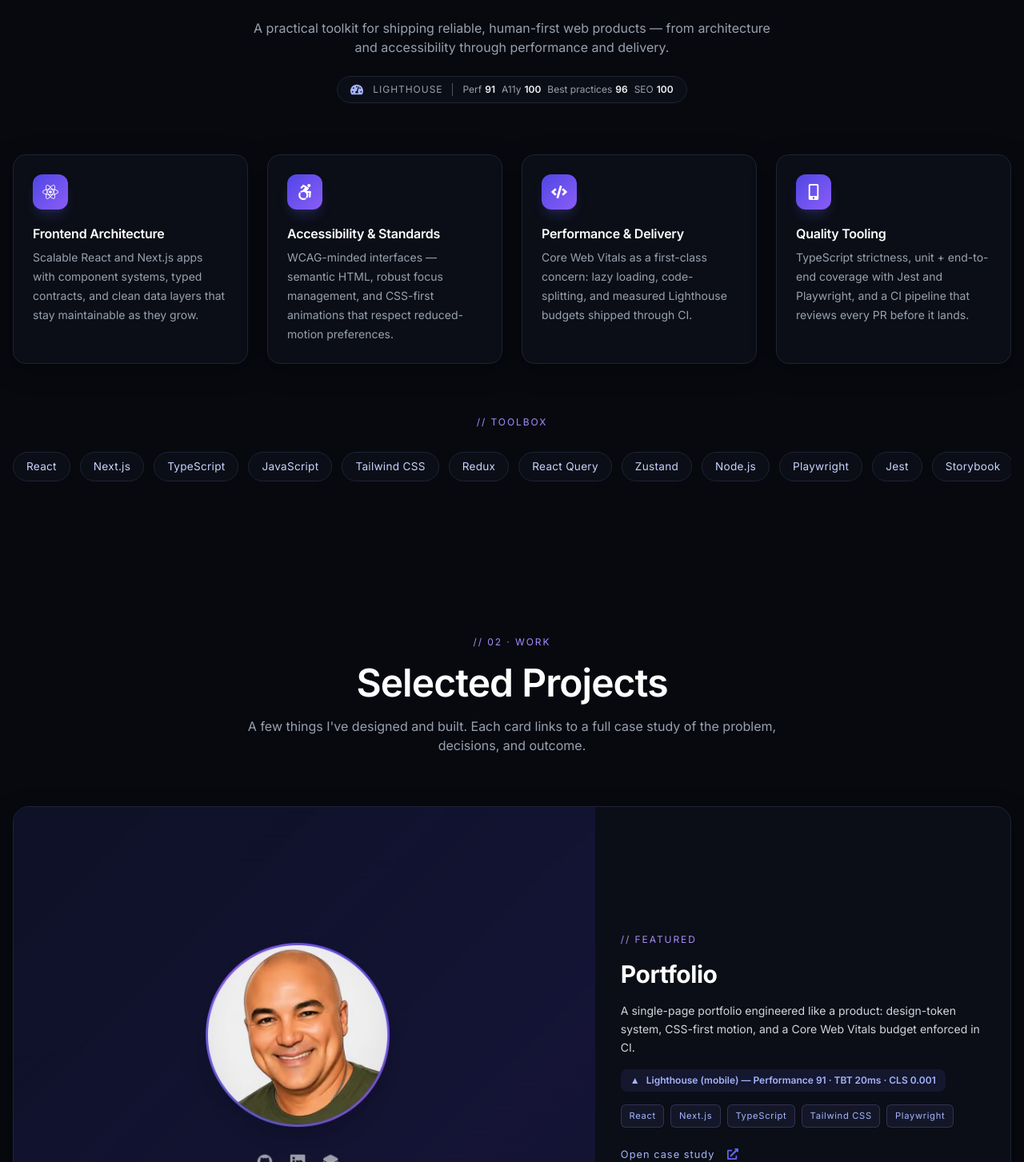
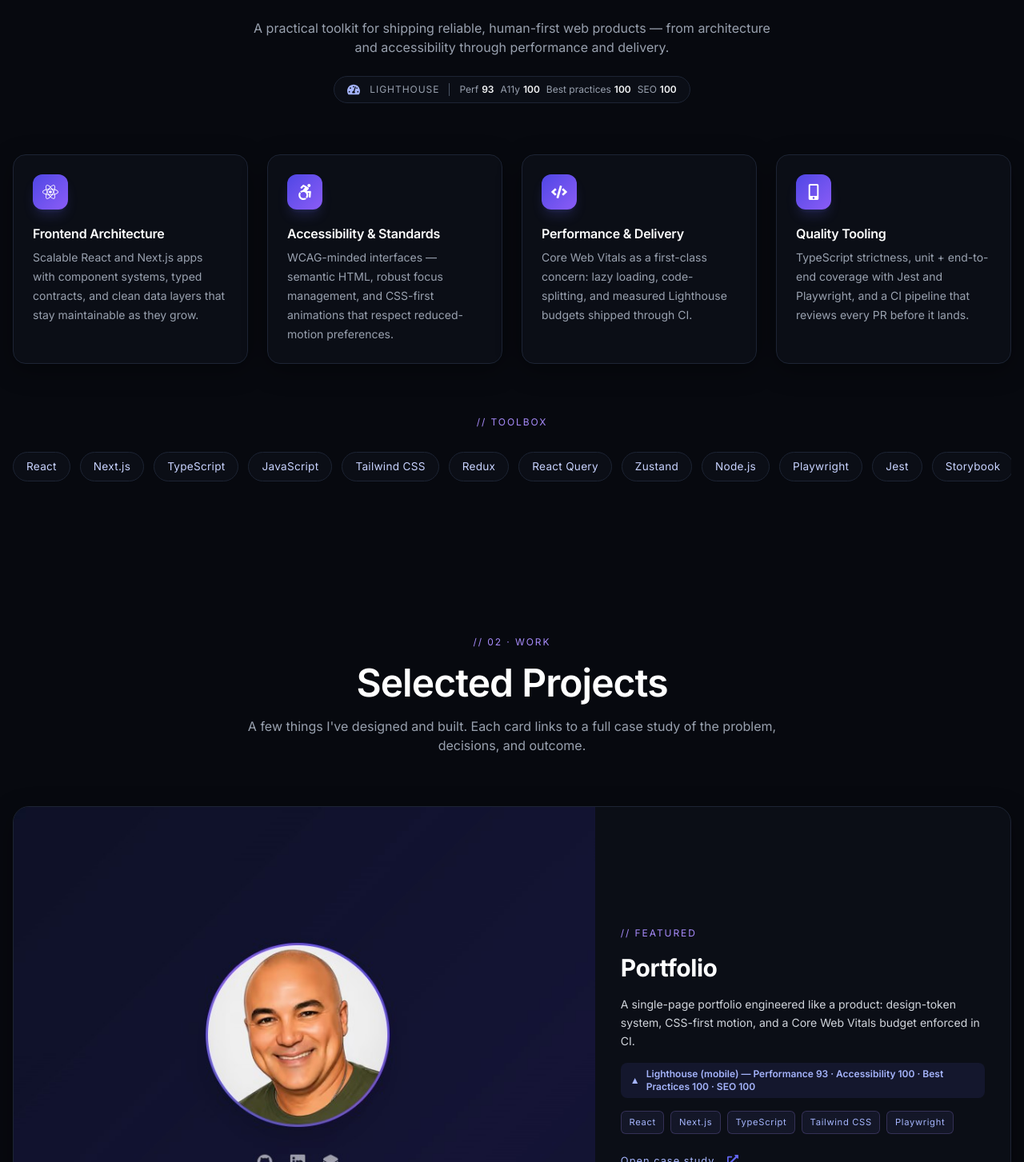
Before and after one commit to batistaDev1113/Portfolio, a Next.js app: page / in a window 1280 px wide. Shown: the part 1037-2490 px from the top of the page at 80% size. Built offline with nearby package versions, Linux system fonts and the light colour scheme.

Commit message:
chore(seo): reference live-site Lighthouse scores (Perf 93, A11y/BP/SEO 100)
Scores now reflect the mobile audit of the live site via PageSpeed Insights
instead of the local Windows run; removed local-audit disclaimer from the
project outcome.

```diff
--- a/components/LighthouseBadge.tsx
+++ b/components/LighthouseBadge.tsx
@@ -7,9 +7,9 @@ type LighthouseBadgeProps = {
   seo: number;
 };
 
-// Proof-of-work Lighthouse badge. Scores reflect the last real audit of the
-// production build; update them after any significant change or a failing
-// Core Web Vitals gate (see AGENTS.md).
+// Proof-of-work Lighthouse badge. Scores reflect the last mobile audit of the
+// live site (via PageSpeed Insights); update them after any significant
+// change or a failing Core Web Vitals gate (see AGENTS.md).
 const LighthouseBadge = ({
   performance,
   accessibility,
--- a/components/Toolbox.tsx
+++ b/components/Toolbox.tsx
@@ -69,9 +69,9 @@ const Toolbox = () => {
         </p>
         <div className='mt-6'>
           <LighthouseBadge
-            performance={91}
+            performance={93}
             accessibility={100}
-            bestPractices={96}
+            bestPractices={100}
             seo={100}
           />
         </div>
--- a/data/projects.json
+++ b/data/projects.json
@@ -4,7 +4,7 @@
     "name": "Portfolio",
     "slug": "portfolio",
     "description": "A single-page portfolio engineered like a product: design-token system, CSS-first motion, and a Core Web Vitals budget enforced in CI.",
-    "impact": "Lighthouse (mobile) — Performance 91 · TBT 20ms · CLS 0.001",
+    "impact": "Lighthouse (mobile) — Performance 93 · Accessibility 100 · Best Practices 100 · SEO 100",
     "technologies": [
       "React",
       "Next.js",
@@ -27,7 +27,7 @@
       "next/image with breakpoint-accurate sizes + AVIF/WebP, so mobile never downloads the full-resolution master files.",
       "CI gate (lint, tsc, jest, Playwright hero regression, npm audit) that reviews every PR before merge."
     ],
-    "outcome": "Mobile Lighthouse: Performance 91, TBT 20ms, LCP 3.5s, CLS 0.001, Accessibility 100, Best Practices 96, SEO 100 (local Windows audit; scores fluctuate ±5 across CPU-throttled runs). Accessibility kept AA-clean while the hero renders lazily-rendered text that doesn't wait on JS hydration.",
+    "outcome": "Mobile Lighthouse: Performance 93, Accessibility 100, Best Practices 100, SEO 100 (audited on the live site via PageSpeed Insights). Accessibility kept AA-clean while the hero renders lazily-rendered text that doesn't wait on JS hydration.",
     "improvements": [
       "Add 3–5 more case-study routes to cover different tech stacks and outcomes.",
       "Add a Lighthouse CI badge auto-published from the main branch so the score is verifiable, not just claimed.",
```
